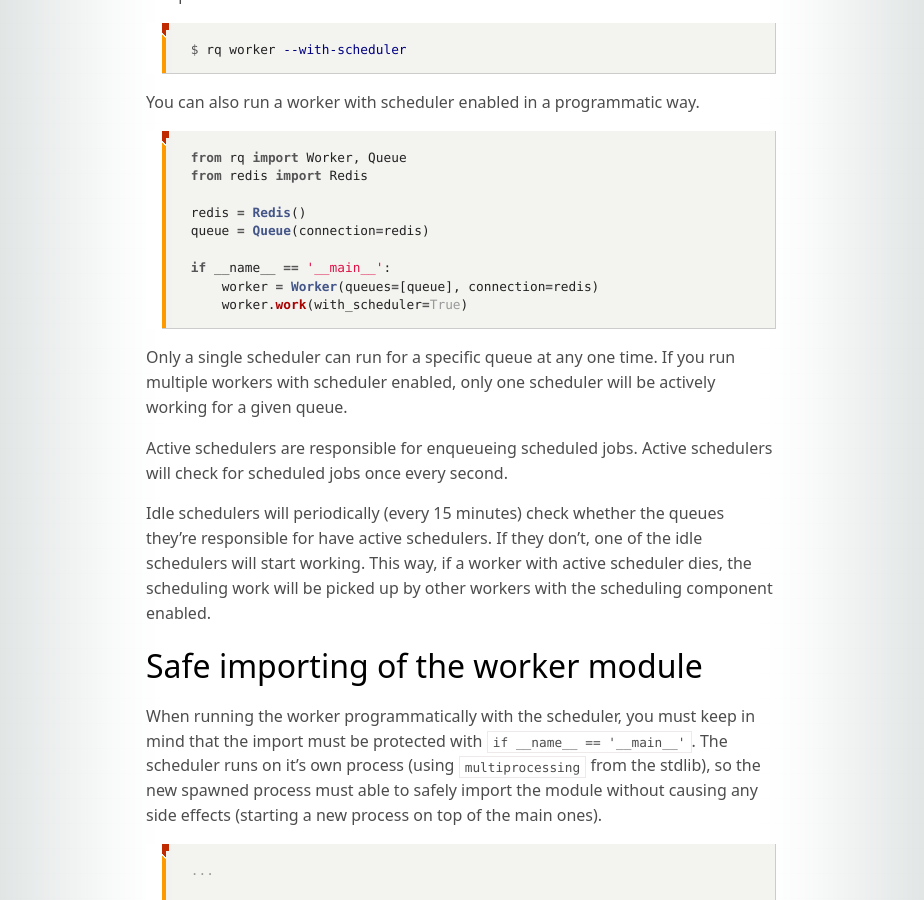
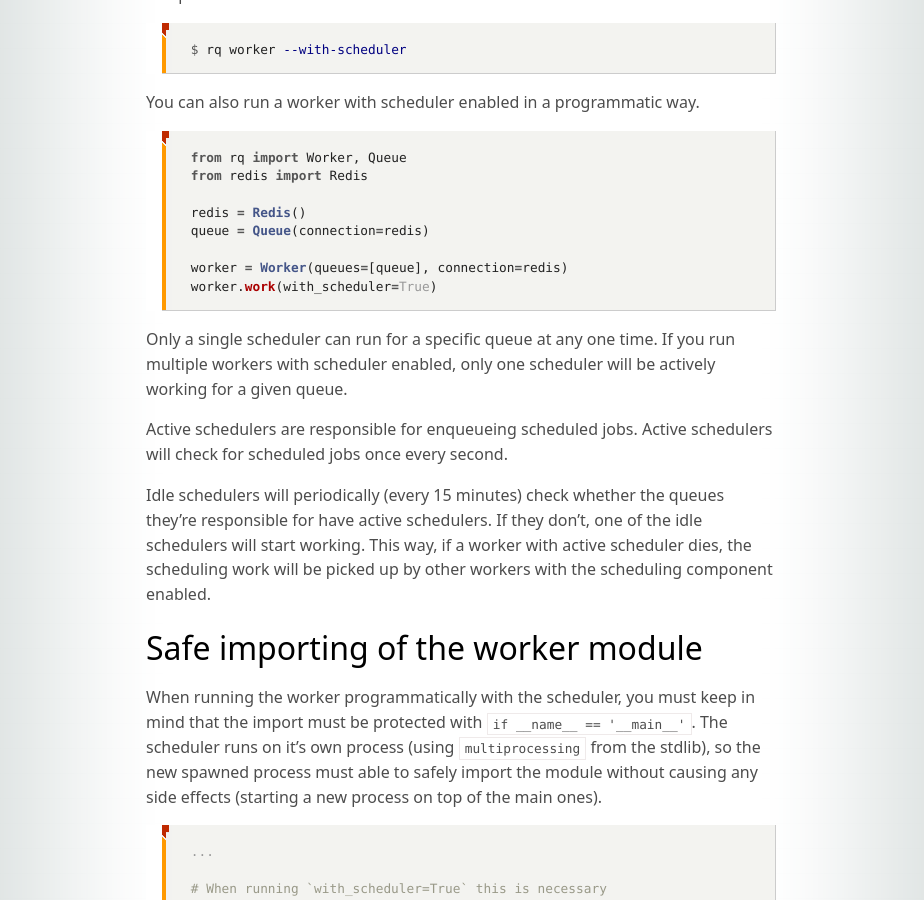
Before and after one commit to rq/rq, a Jekyll site: the page built from docs/docs/scheduling.md, in a window 1280 px wide and 900 px high, scrolled down 2001 px. Shown: the whole window, without its empty margins (179-1103 px from the left). Built offline with Jekyll 4.4.1, drawn with Linux system fonts in a browser that asks for light colours; some web fonts are replaced; comment, search, counter and statistics services are not loaded.

Commit message:
docs: rollback main block

````diff
--- a/docs/docs/scheduling.md
+++ b/docs/docs/scheduling.md
@@ -97,9 +97,8 @@ from redis import Redis
 redis = Redis()
 queue = Queue(connection=redis)
 
-if __name__ == '__main__':
-    worker = Worker(queues=[queue], connection=redis)
-    worker.work(with_scheduler=True)
+worker = Worker(queues=[queue], connection=redis)
+worker.work(with_scheduler=True)
 ```
 
 Only a single scheduler can run for a specific queue at any one time. If you run multiple
````
